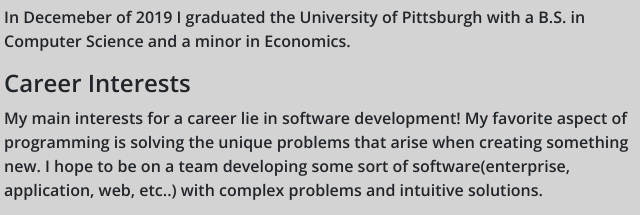
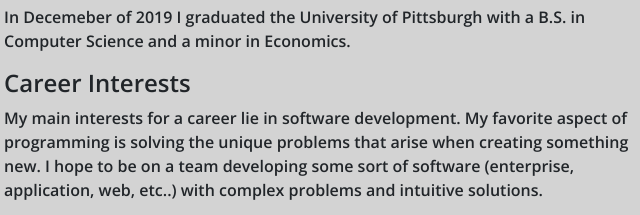
Before and after one commit to Sam-F90/Website, a website: page index.html in a window 1280 px wide. Shown: the part 1127-1342 px from the top of the page, 556-1196 px from the left. Drawn offline with nearby package versions, Linux system fonts and the light colour scheme.

Commit message:
spelling

```diff
--- a/index.html
+++ b/index.html
@@ -121,7 +121,7 @@
             <h4 class = "text-left">Education</h4>
             <p class = "text-left">In Decemeber of 2019 I graduated the University of Pittsburgh with a B.S. in Computer Science and a minor in Economics.</p>
             <h4 class = "text-left">Career Interests</h4>
-            <p class = "text-left">My main interests for a career lie in software development! My favorite aspect of programming is solving the unique problems that arise when creating something new. I hope to be on a team developing some sort of software(enterprise, application, web, etc..) with complex problems and intuitive solutions.</p>
+            <p class = "text-left">My main interests for a career lie in software development. My favorite aspect of programming is solving the unique problems that arise when creating something new. I hope to be on a team developing some sort of software (enterprise, application, web, etc..) with complex problems and intuitive solutions.</p>
             <p class = "text-left">In my free time I have been trying to sharpen my programming skills with small personal projects, and taking online courses in web development which helped me create this website.</p>
             <h4 class = "text-left">Hobies and Interests</h4>
             <ul class = "text-left">
```
